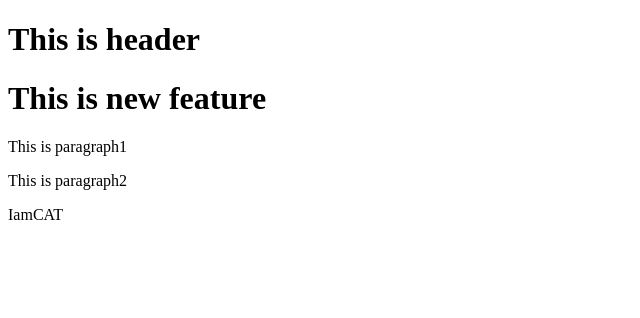
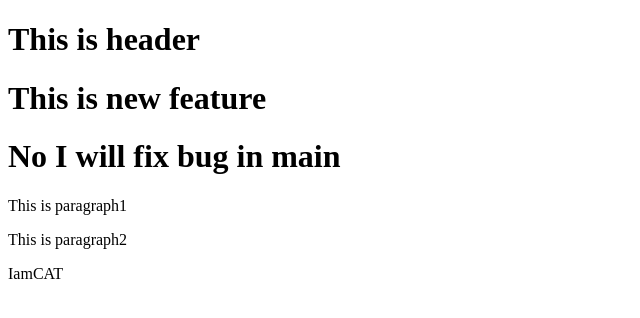
Before and after one commit to PerthTheIamCat/sample_git2, a plain HTML site: page index.html in a window 1280 px wide. Shown: the whole page, without its empty margins (0-640 px from the left). Drawn offline with Linux system fonts and the light colour scheme.

Commit message:
fixing bug in main

```diff
--- a/index.html
+++ b/index.html
@@ -4,6 +4,7 @@
 <body>
 <h1>This is header</h1>
 <h1>This is new feature</h1>
+<h1>No I will fix bug in main</h1>
 <p>This is paragraph1</p>
 <p>This is paragraph2</p>
 <p>IamCAT</p>
```
